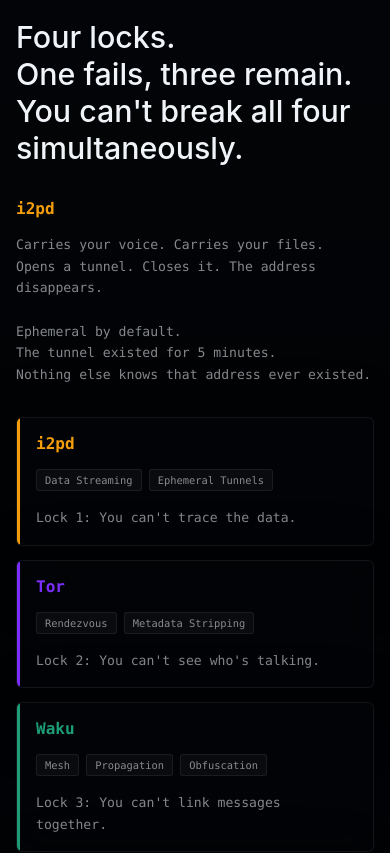
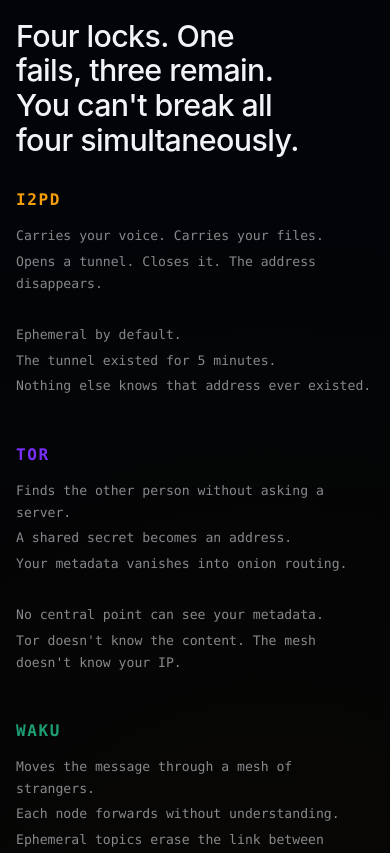
Before and after one commit to sudplo/lethon-web, a Next.js app: page /lethon-web/ in a window 390 px wide. Shown: the part 3660-4513 px from the top of the page. Built offline with nearby package versions, Linux system fonts and the light colour scheme.

Commit message:
feat: add interactive ArchitectureSection component with GSAP scroll-triggered animations

```diff
--- a/src/components/sections/ArchitectureSection.jsx
+++ b/src/components/sections/ArchitectureSection.jsx
@@ -41,13 +41,16 @@
 
 export default function ArchitectureSection() {
   const sectionRef = useRef(null);
+  const containerRef = useRef(null);
   const cardRefs = useRef([]);
   const barRefs = useRef([]);
   const lockRefs = useRef([]);
+  const headlineRef = useRef(null);
   const [activeIdx, setActiveIdx] = useState(0);
 
   useGSAP(() => {
     const mm = gsap.matchMedia();
+    const q = gsap.utils.selector(sectionRef);
 
     mm.add(
       {
@@ -58,126 +61,214 @@
       (context) => {
         const { isDesktop, reduceMotion } = context.conditions;
 
-        /* On mobile, show all cards statically — no pin */
-        if (!isDesktop) {
-          cardRefs.current.forEach((card) => {
-            if (!card) return;
-            gsap.set(card, { y: 0, autoAlpha: 1, scale: 1, filter: 'blur(0px)' });
+        if (reduceMotion) return;
+
+        // ── 1. PREPARATION ──
+        if (isDesktop) {
+          gsap.set(cardRefs.current, {
+            y: 400, z: 0, rotationX: 10, autoAlpha: 0, scale: 0.9, filter: 'blur(15px)', transformPerspective: 1200
           });
-          barRefs.current.forEach((bar) => {
-            if (!bar) return;
-            gsap.set(bar, { scaleY: 1 });
-          });
-          lockRefs.current.forEach((lock) => {
-            if (!lock) return;
-            gsap.set(lock, { autoAlpha: 1 });
+          gsap.set(barRefs.current, { scaleY: 0, transformOrigin: 'top' });
+          gsap.set(lockRefs.current, { autoAlpha: 0, x: -30 });
+
+          // Ensure all descriptions start hidden so GSAP has full control
+          gsap.set(q(`.${styles.desc}`), { autoAlpha: 0 });
+          gsap.set(q(`.${styles.descTitle}`), { autoAlpha: 0, x: -20 });
+          gsap.set(q(`.${styles.descLine}`), { autoAlpha: 0, x: -10 });
+        }
+
+        // ── 2. HEADLINE NARRATIVE ──
+        const words = headlineRef.current.querySelectorAll('span');
+        gsap.to(words, {
+          autoAlpha: 1,
+          y: 0,
+          rotateX: 0,
+          stagger: 0.04,
+          duration: 1.4,
+          ease: 'expo.out',
+          scrollTrigger: {
+            trigger: headlineRef.current,
+            start: 'top 85%',
+          }
         });
 
-          /* Simple staggered entrance on mobile */
+        if (!isDesktop) {
+          // Mobile: Cards just animate up as you scroll to them.
+          // CSS handles the text visibility directly.
           cardRefs.current.forEach((card, i) => {
             if (!card) return;
-            gsap.from(card, {
+            gsap.fromTo(card,
+              { y: 60, autoAlpha: 0 },
+              {
                 scrollTrigger: {
                   trigger: card,
-                start: 'top 85%',
+                  start: 'top 90%',
                   toggleActions: 'play none none none',
                 },
-              y: 40,
-              autoAlpha: 0,
-              duration: 0.7,
-              delay: i * 0.08,
+                y: 0,
+                autoAlpha: 1,
+                duration: 0.9,
                 ease: 'power3.out',
-            });
+              }
+            );
           });
           return;
         }
 
-        /* Desktop: pinned scrolltelling */
-        const tl = gsap.timeline({
+        // ── 3. CORE 3D SEQUENCE (THE NARRATIVE STACK) ──
+        const mainTimeline = gsap.timeline({
           scrollTrigger: {
             trigger: sectionRef.current,
             start: 'top top',
-            end: '+=380%',
-            pin: !reduceMotion,
-            pinSpacing: true,
-            scrub: reduceMotion ? false : 1.8,
+            end: '+=450%',
+            pin: true,
+            scrub: 1.2,
             anticipatePin: 1,
-            invalidateOnRefresh: true,
             onUpdate: (self) => {
-              const idx = Math.min(LAYERS.length - 1, Math.floor(self.progress * LAYERS.length));
-              setActiveIdx(idx);
+              const progress = self.progress;
+              // Map progress precisely to active index for the vertical progress bar
+              const idx = gsap.utils.clamp(0, LAYERS.length - 1, Math.floor(progress * LAYERS.length));
+              if (idx !== activeIdx) setActiveIdx(idx);
+
+              gsap.to(sectionRef.current, {
+                '--layer-color': LAYERS[idx].color,
+                duration: 0.6,
+                overwrite: 'auto'
+              });
             },
           },
         });
 
-        if (!reduceMotion) {
-          cardRefs.current.forEach((card, i) => {
-            if (!card) return;
+        LAYERS.forEach((_, i) => {
+          const card = cardRefs.current[i];
           const bar = barRefs.current[i];
           const lock = lockRefs.current[i];
 
-            gsap.set(card, { y: 160, autoAlpha: 0, scale: 0.94, filter: 'blur(10px)' });
-            gsap.set(bar, { scaleY: 0, transformOrigin: 'top' });
-            gsap.set(lock, { autoAlpha: 0 });
+          // Selectors strictly scoped to the current layer index
+          const descBox = q(`.${styles.desc}`)[i];
+          const descTitle = q(`.${styles.descTitle}`)[i];
+          const descLines = q(`.${styles.desc}:nth-child(${i + 1}) .${styles.descLine}`);
 
-            const t0 = i * 0.9;
+          // Added extra spacing multiplier to give text time to be read
+          const startTime = i * 2.8;
 
-            tl.to(card, { y: 0, autoAlpha: 1, scale: 1, filter: 'blur(0px)', duration: 0.5, ease: 'power3.out' }, t0)
-              .to(bar, { scaleY: 1, duration: 0.4, ease: 'power2.out' }, t0 + 0.15)
-              .to(lock, { autoAlpha: 1, duration: 0.35, ease: 'power2.out' }, t0 + 0.4);
+          mainTimeline.addLabel(`layer-${i}`, startTime);
 
-            /* Push previous cards up + dim */
+          // --- ENTRANCE NARRATIVE ---
+
+          // 1. Reveal Text Container & Title
+          mainTimeline.to(descBox, { autoAlpha: 1, duration: 0.1 }, `layer-${i}`)
+                      .to(descTitle, { autoAlpha: 1, x: 0, duration: 0.6, ease: 'power3.out' }, `layer-${i}`);
+
+          // 2. Text lines slide in sequentially (Line by Line)
+          mainTimeline.to(descLines, {
+            autoAlpha: 1, x: 0, stagger: 0.15, duration: 0.8, ease: 'power2.out'
+          }, `layer-${i}+=0.3`);
+
+          // 3. As text finishes revealing, the card slides in
+          mainTimeline.to(card, {
+            y: 0, autoAlpha: 1, scale: 1, rotationX: 0, filter: 'blur(0px)', duration: 1.2, ease: 'power4.out'
+          }, `layer-${i}+=0.8`)
+
+          // 4. The security lock bar grows and lock text hits
+          .to(bar, { scaleY: 1, duration: 0.8, ease: 'expo.out' }, `layer-${i}+=1.2`)
+          .to(lock, { autoAlpha: 1, x: 0, duration: 0.6, ease: 'back.out(1.5)' }, `layer-${i}+=1.4`);
+
+          // --- EXIT NARRATIVE ---
+          if (i < LAYERS.length - 1) {
+            // Fade out current text before next one comes
+            mainTimeline.to([descTitle, descLines], {
+              autoAlpha: 0, x: -10, duration: 0.4, ease: 'power2.in', stagger: 0.05
+            }, `layer-${i}+=2.5`);
+
+            mainTimeline.to(descBox, { autoAlpha: 0, duration: 0.1 }, `layer-${i}+=3.0`);
+
+            // Push the card back into the 3D stack
+            mainTimeline.to(card, {
+              y: -50, z: -150, rotationX: -15, scale: 0.88, autoAlpha: 0.3, filter: 'blur(6px)', duration: 1.2, ease: 'power2.inOut'
+            }, `layer-${i}+=2.6`);
+          }
+
+          // --- CASCADE EFFECT --- (Older cards go deeper)
           for (let j = 0; j < i; j++) {
-              tl.to(cardRefs.current[j], {
-                opacity: 0.16,
-                y: -40 * (i - j),
-                scale: 0.94,
-                filter: 'blur(4px)',
-                duration: 0.5,
-                ease: 'power2.inOut',
-              }, t0);
+            mainTimeline.to(cardRefs.current[j], {
+              y: (i - j) * -40 - 50,
+              z: (i - j) * -100 - 150,
+              rotationX: (i - j) * -5 - 15,
+              autoAlpha: Math.max(0.05, 0.3 / (i - j + 1)),
+              scale: 0.88 - (i - j) * 0.05,
+              filter: `blur(${6 + (i - j) * 2}px)`,
+              duration: 1.2,
+              ease: 'power2.inOut'
+            }, `layer-${i}+=2.6`);
           }
         });
 
-          /* Hold at end and fade out content for clean transition */
-          tl.to({}, { duration: 0.7 })
-            .to(sectionRef.current.querySelector(`.${styles.pinWrapper}`), {
+        // ── 4. FINAL CLOSURE ──
+        mainTimeline.to(containerRef.current, {
           autoAlpha: 0,
-              y: -50,
-              duration: 0.8,
-              ease: 'power2.in'
-            });
-        }
+          y: -120,
+          scale: 0.95,
+          filter: 'blur(20px)',
+          duration: 1.5,
+          ease: 'power3.in'
+        }, '+=0.5');
       }
     );
   }, { scope: sectionRef });
 
   return (
     <section ref={sectionRef} className={styles.section} id="architecture" data-scroll-section>
-      <div className={`container ${styles.pinWrapper}`}>
+      <div className={`container ${styles.pinWrapper}`} ref={containerRef}>
 
-        {/* ── Left ── */}
+        {/* ── Vertical Dashboard (Instrumentation) ── */}
+        <div className={styles.progressIndicator}>
+          <div className={styles.progressTrack} />
+          <div
+            className={styles.progressFill}
+            style={{
+              height: `${(activeIdx / (LAYERS.length - 1)) * 100}%`,
+              transition: 'height 0.8s cubic-bezier(0.16, 1, 0.3, 1)'
+            }}
+          />
+          {LAYERS.map((_, i) => (
+            <div
+              key={i}
+              className={`${styles.stepNum} ${activeIdx >= i ? styles.stepNumActive : ''}`}
+            >
+              0{i + 1}
+            </div>
+          ))}
+        </div>
+
+        {/* ── Narrative Column ── */}
         <div className={styles.leftCol}>
-          <h2 className={styles.headline}>
-            Four locks.<br />
-            One fails, three remain.<br />
-            You can&apos;t break all four simultaneously.
+          <h2 className={styles.headline} ref={headlineRef}>
+            {'Four locks. One fails, three remain. You can\'t break all four simultaneously.'.split(' ').map((word, i) => (
+              <span key={i} style={{ display: 'inline-block', transform: 'translateY(50px) rotateX(-60deg)', margin: '0 0.25em 0 0' }}>
+                {word}
+              </span>
+            ))}
           </h2>
 
           <div className={styles.descWrap}>
             {LAYERS.map((layer, i) => (
               <div key={i} className={`${styles.desc} ${activeIdx === i ? styles.descActive : ''}`}>
                 <h3 className={styles.descTitle} style={{ color: layer.color }}>{layer.title}</h3>
-                <pre className={styles.descBody}>{layer.body}</pre>
+                <div className={styles.descBodyWrap}>
+                  {layer.body.split('\n').map((line, j) => (
+                    <p key={j} className={styles.descLine}>{line || '\u00A0'}</p>
+                  ))}
+                </div>
               </div>
             ))}
           </div>
         </div>
 
-        {/* ── Right ── */}
+        {/* ── 3D Staging Area ── */}
         <div className={styles.rightCol}>
           {LAYERS.map((layer, i) => (
-            <div key={i} className={styles.card} ref={el => cardRefs.current[i] = el} data-gsap-scan>
+            <div key={i} className={styles.card} ref={el => cardRefs.current[i] = el}>
               <div
                 className={styles.cardBar}
                 ref={el => barRefs.current[i] = el}
--- a/src/components/sections/ArchitectureSection.module.css
+++ b/src/components/sections/ArchitectureSection.module.css
@@ -3,14 +3,83 @@
   position: relative;
   padding-block: clamp(4rem, 8vh, 6rem);
   background: linear-gradient(180deg, transparent, rgba(0, 0, 0, 0.36), transparent);
+  overflow: hidden;
+  --layer-color: var(--color-amber);
+}
+
+/* Background Color Morphing Glow */
+.section::before {
+  content: '';
+  position: absolute;
+  inset: 0;
+  background: radial-gradient(circle at 70% 50%, var(--layer-color), transparent 70%);
+  opacity: 0.03;
+  transition: background 0.8s ease;
+  pointer-events: none;
+  z-index: 0;
 }
 
 .pinWrapper {
+  position: relative;
   min-height: 100svh;
   display: grid;
-  grid-template-columns: minmax(0, 0.95fr) minmax(360px, 1fr);
-  gap: clamp(2rem, 6vw, 5rem);
+  grid-template-columns: 40px minmax(0, 0.95fr) minmax(360px, 1.1fr);
+  gap: clamp(2rem, 5vw, 4rem);
   align-items: center;
+  z-index: 1;
+}
+
+/* ── Progress Indicator ── */
+.progressIndicator {
+  height: 300px;
+  width: 40px;
+  display: flex;
+  flex-direction: column;
+  align-items: center;
+  justify-content: space-between;
+  position: relative;
+}
+
+.progressTrack {
+  position: absolute;
+  top: 0;
+  bottom: 0;
+  width: 1px;
+  background: rgba(255, 255, 255, 0.1);
+}
+
+.progressFill {
+  position: absolute;
+  top: 0;
+  width: 1px;
+  height: 0%;
+  background: var(--layer-color);
+  transition: background 0.6s ease;
+  box-shadow: 0 0 10px var(--layer-color);
+}
+
+.stepNum {
+  position: relative;
+  font-family: var(--font-mono);
+  font-size: 0.75rem;
+  color: var(--text-muted);
+  background: var(--bg-dark);
+  width: 24px;
+  height: 24px;
+  display: flex;
+  align-items: center;
+  justify-content: center;
+  border-radius: 50%;
+  border: 1px solid rgba(255, 255, 255, 0.1);
+  transition: all 0.4s ease;
+  z-index: 2;
+}
+
+.stepNumActive {
+  color: var(--bg-dark);
+  background: var(--layer-color);
+  border-color: var(--layer-color);
+  box-shadow: 0 0 15px var(--layer-color);
 }
 
 .leftCol {
@@ -22,29 +91,30 @@
   font-family: var(--font-sans);
   font-size: clamp(1.9rem, 3.8vw, 3rem);
   font-weight: 540;
-  line-height: 1.22;
-  letter-spacing: 0;
+  line-height: 1.15;
+  letter-spacing: -0.02em;
   text-wrap: balance;
+}
+
+.headline span {
+  display: inline-block;
+  opacity: 0;
 }
 
 .descWrap {
   position: relative;
-  min-height: 24rem;
+  min-height: 20rem;
 }
 
 .desc {
   position: absolute;
   inset: 0 auto auto 0;
   max-width: 37rem;
-  opacity: 0;
-  transform: translateY(10px);
-  transition: opacity 0.35s ease, transform 0.35s ease;
   pointer-events: none;
 }
 
 .descActive {
-  opacity: 1;
-  transform: translateY(0);
+  pointer-events: auto;
 }
 
 .descTitle,
@@ -52,12 +122,19 @@
   margin: 0 0 1rem;
   font-family: var(--font-mono);
   font-size: clamp(1rem, 1.6vw, 1.25rem);
+  letter-spacing: 0.1em;
+  text-transform: uppercase;
 }
 
-.descBody,
+.descBodyWrap {
+  display: flex;
+  flex-direction: column;
+  gap: 0.25rem;
+}
+
+.descLine,
 .cardLock {
   margin: 0;
-  white-space: pre-wrap;
   font-family: var(--font-mono);
   font-size: clamp(0.82rem, 1.2vw, 0.95rem);
   line-height: 1.65;
@@ -65,37 +142,49 @@
 }
 
 .rightCol {
-  display: grid;
-  gap: 1rem;
+  position: relative;
+  height: 450px;
+  perspective: 1000px;
   min-width: 0;
 }
 
 .card {
-  position: relative;
+  position: absolute;
+  top: 0;
+  left: 0;
+  width: 100%;
   display: grid;
-  grid-template-columns: 3px minmax(0, 1fr);
+  grid-template-columns: 4px minmax(0, 1fr);
   overflow: hidden;
-  border: 1px solid var(--border-faint);
-  border-radius: var(--radius-md);
-  background: rgba(3, 5, 8, 0.72);
-  backdrop-filter: blur(18px);
-  box-shadow: 0 20px 80px rgba(0, 0, 0, 0.22);
+  border: 1px solid rgba(255, 255, 255, 0.08);
+  border-radius: var(--radius-lg);
+  background: rgba(8, 10, 15, 0.85);
+  backdrop-filter: blur(24px);
+  box-shadow: 0 30px 100px rgba(0, 0, 0, 0.4);
+  transform-origin: center bottom;
 }
 
 .cardBar {
-  width: 3px;
+  width: 4px;
   min-height: 100%;
 }
 
 .cardBody {
-  padding: clamp(1rem, 2vw, 1.35rem);
+  padding: clamp(1.5rem, 3vw, 2.25rem);
 }
 
 .cardTags {
   display: flex;
   flex-wrap: wrap;
-  gap: 0.45rem;
-  margin-bottom: 1rem;
+  gap: 0.6rem;
+  margin-bottom: 1.5rem;
+}
+
+.cardLock {
+  font-size: 0.85rem;
+  opacity: 0.9;
+  border-left: 2px solid rgba(255, 255, 255, 0.05);
+  padding-left: 1rem;
 }
 
 @media (max-width: 900px) {
@@ -107,6 +196,11 @@
     min-height: auto;
     grid-template-columns: 1fr;
     padding-block: 5rem;
+    gap: 3rem;
+  }
+
+  .progressIndicator {
+    display: none;
   }
 
   .descWrap {
@@ -115,7 +209,12 @@
 
   .desc {
     position: relative;
-    display: none;
+    display: block;
+    opacity: 1 !important;
+    visibility: visible !important;
+    transform: none !important;
+    margin-bottom: 3rem;
+    pointer-events: auto;
   }
 
   .descActive {
@@ -123,6 +222,16 @@
   }
 
   .rightCol {
-    gap: 0.85rem;
+    height: auto;
+    display: grid;
+    gap: 1.5rem;
+    perspective: none;
+  }
+
+  .card {
+    position: relative;
+    transform: none !important;
+    opacity: 1 !important;
+    filter: none !important;
   }
 }
```
Lines whose indentation alone changed are shown as unchanged.
